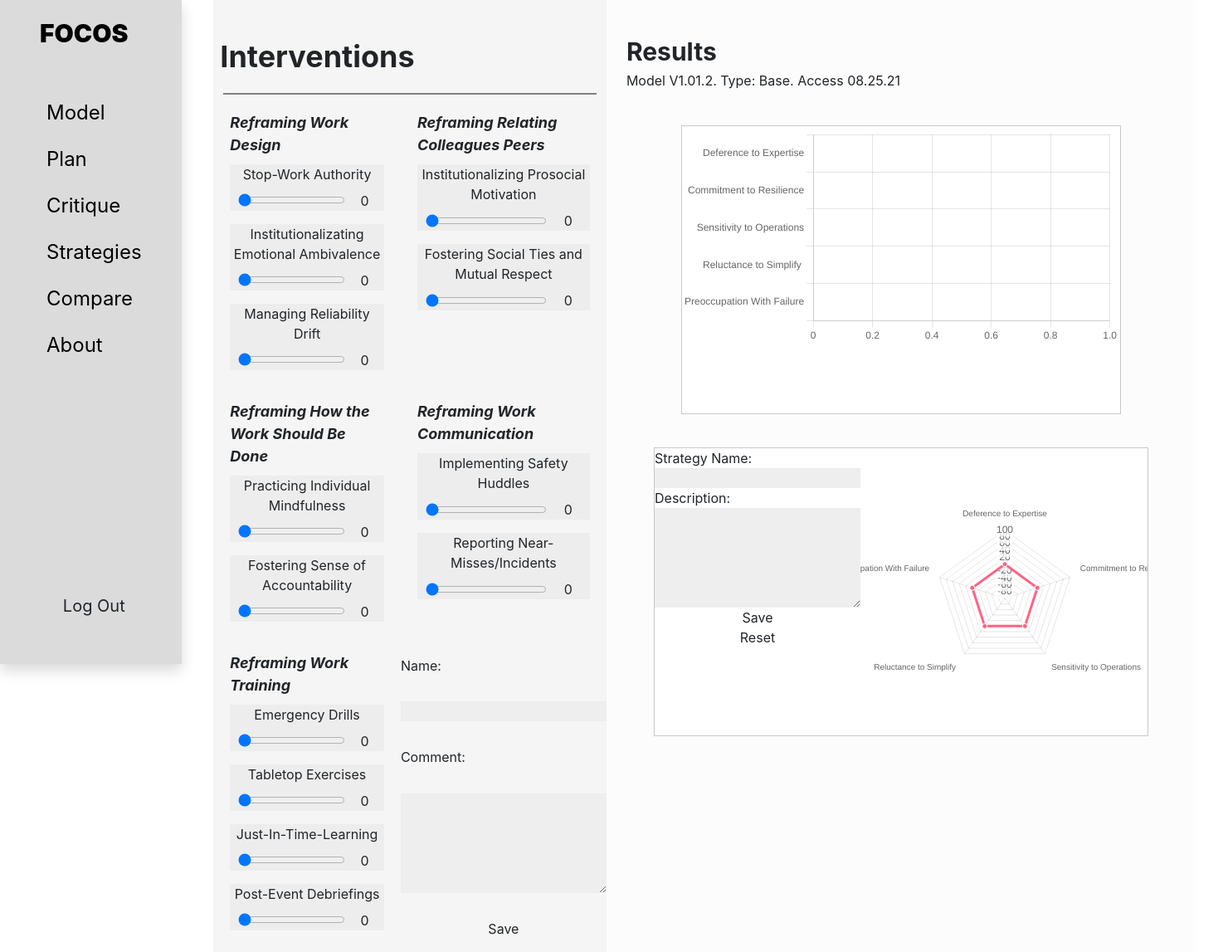
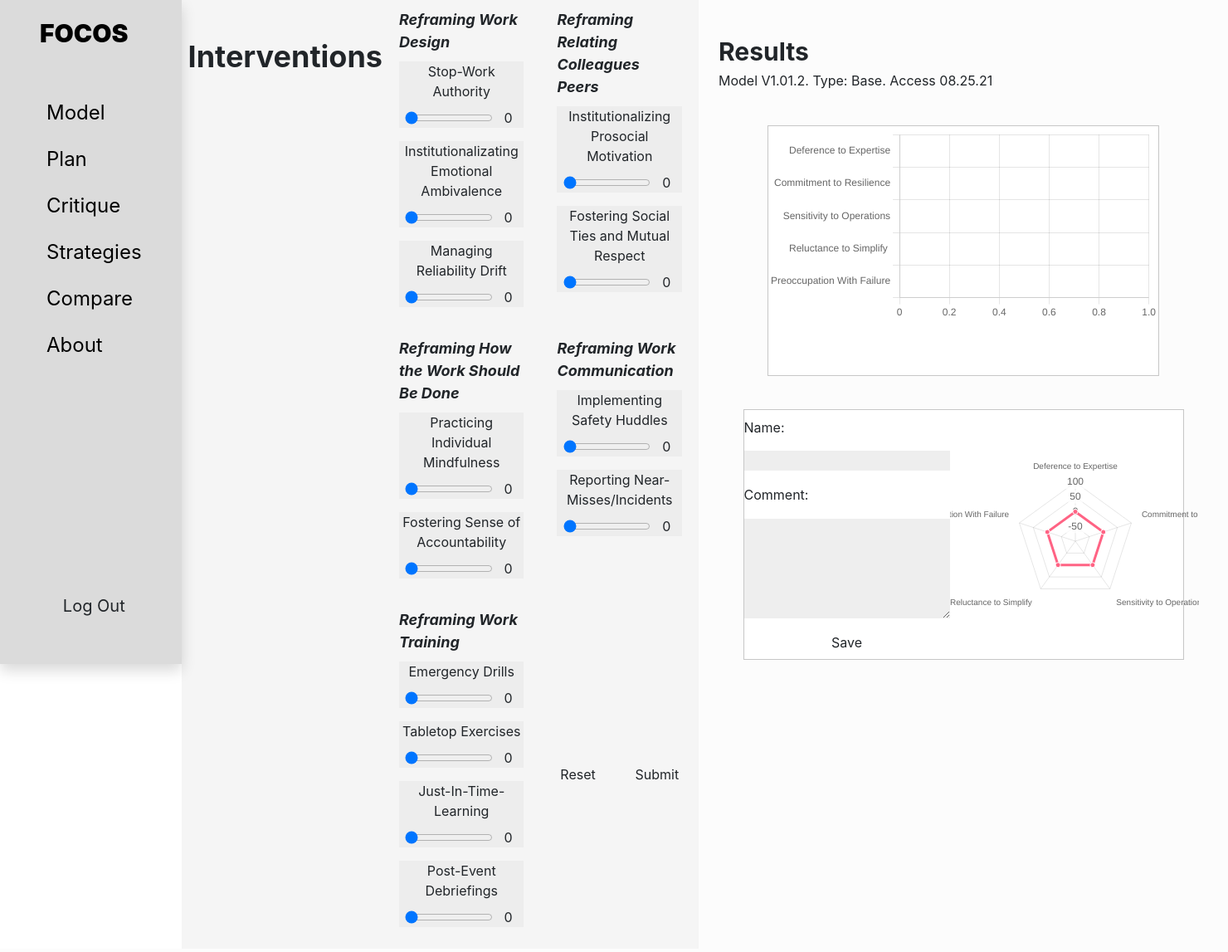
Before and after one commit to PortNLP/FOCOS, a Flask app: page / in a window 1480 px wide. Shown: the whole page at 83% size. After the commit the page ends 1117 px from the top, so only its background shows below. Run offline with Flask 2, Linux system fonts and the light colour scheme; some libraries are stand-ins or nearby versions.

Commit message:
reverting buttons undersliders

```diff
--- a/static/style.css
+++ b/static/style.css
@@ -1,6 +1,8 @@
 .homePage {
     padding-top: 20px;
+    background-color: rgb(252, 252, 252);
 }
+
 
 .container{
     background-color: rgb(245, 245, 245);
@@ -66,7 +68,7 @@
     display: inline;
     float: left;
     width: 70%;
-    margin-top: 2%;
+    margin-top: 2.5%;
     margin-left: 5%;
 }
 
--- a/templates/planning.html
+++ b/templates/planning.html
@@ -24,7 +24,7 @@
 <div class="flex flex-no-wrap">
 	<!-- Sidebar starts -->
 	<!-- Remove class [ hidden ] and replace [ sm:flex ] with [ flex ] -->
-	<div class="navbar min-h-screen h-full w-58 absolute sm:relative shadow md:h-full flex-col justify-between flex">
+	<div class="navbar absolute min-h-screen w-58 sm:relative shadow md:h-full flex-col justify-between flex">
 		<div class="px-8 h-full flex flex-col flex-grow">
 			<div class="h-16 text-black w-full flex items-center font-black text-3xl">
 				FOCOS
@@ -83,9 +83,9 @@
 	<!-- Sidebar ends -->
 	<!-- Remove class [ h-64 ] when adding a card block -->
 
+	<form action="{{ url_for('slider') }}" method=post>
+		<div class="container mx-auto py-0 md:w-12/12 px-0">
 
-	<div class="container mx-auto py-0 md:w-4/5 w-11/12 px-0">
-		<form action="{{ url_for('slider') }}" method=post>
 			<h2 class="text-4xl font-weight-bold ml-2 pt-5">Interventions</h2>
 
 			<hr class="divider">
@@ -213,14 +213,11 @@
 					</div>
 				</div>
 				<div class="d-flex justify-content-around">
-					<div class="d-flex flex-column justify-content-around">
-						Name: <input type="text" name="Name" class="boxInput" >
-						Comment: <textarea rows="5" cols="5" name="Comment" spellcheck="false" class="boxInput" ></textarea>
-						<input type="submit" value="Save" name="Save">
+					<input type="reset" value="Reset">
+					<input type="submit" value="Submit" name="Submit">
 				</div>
 			</div>
-			</div>
-		</form>
+
 			<!-- Remove class [ border-dashed border-2 border-gray-300 ] to remove dotted border -->
 			<div class="result-area w-full h-full p-4">
 				<section class="homePage">
@@ -237,11 +234,9 @@
 								<!-- a form that takes tow inputs: Strategy name and Description, with a save button and reset button -->
 								<div class="d-flex justify-content-around">
 									<div class="d-flex flex-column justify-content-around">
-									Strategy Name: <input type="text" name="StrategyName" class="boxInput" >
-									Description: <textarea rows="5" cols="5" name="Description" spellcheck="false" class="boxInput" ></textarea>
-									<!-- blue submit button -->
+										Name: <input type="text" name="Name" class="boxInput">
+										Comment: <textarea rows="5" cols="5" name="Comment" spellcheck="false" class="boxInput"></textarea>
 										<input type="submit" value="Save" name="Save">
-									<input type="reset" value="Reset" name="Reset">
 									</div>
 								</div>
 							</form>
@@ -363,6 +358,7 @@
 				</section>
 			</div>
 		</div>
+	</form>
 </div>
 
 
```
Lines whose indentation alone changed are shown as unchanged.
